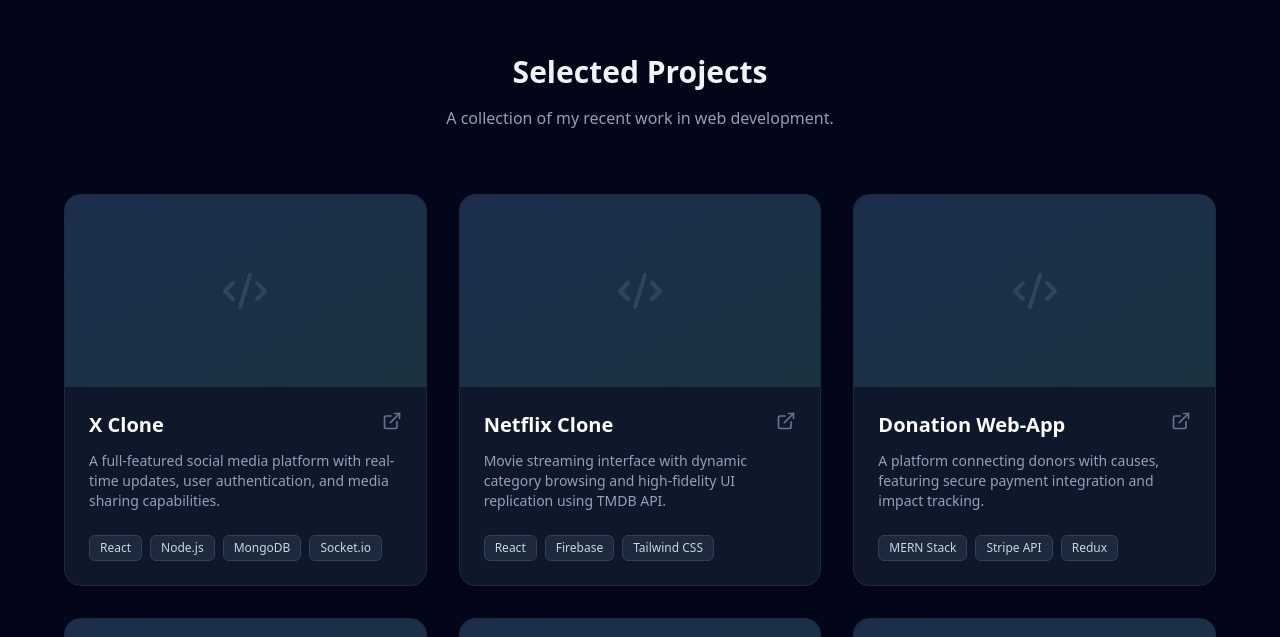
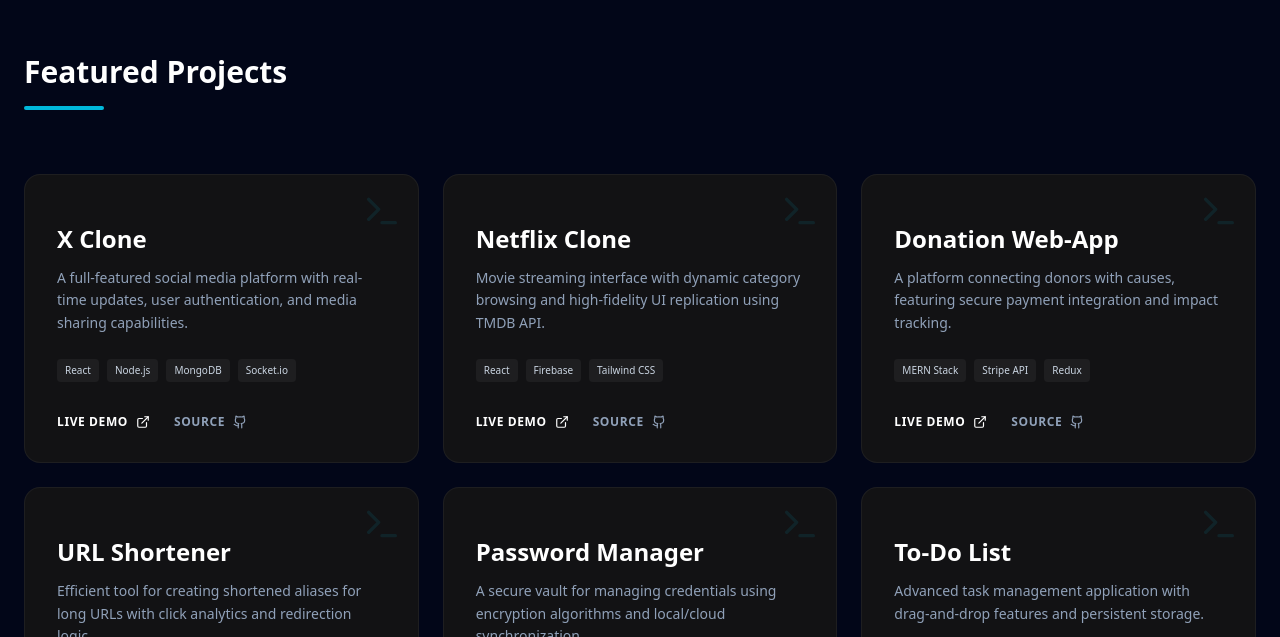
Before and after one commit to YakshJakharia06/Portfolio, a React (Vite) app: page / in a window 1280 px wide. Shown: the part 1143-1780 px from the top of the page. Built offline with nearby package versions, Linux system fonts and the light colour scheme.

Commit message:
Update Project.jsx

```diff
--- a/src/components/Project.jsx
+++ b/src/components/Project.jsx
@@ -1,5 +1,5 @@
 import React from 'react'
-import { ExternalLink,Code2, } from 'lucide-react';
+import { ExternalLink, Terminal, Github } from 'lucide-react';
 
 const Project = () => {
 
@@ -8,78 +8,92 @@
 			title: "X Clone",
 			description: "A full-featured social media platform with real-time updates, user authentication, and media sharing capabilities.",
 			tech: ["React", "Node.js", "MongoDB", "Socket.io"],
-			link: "#"
+			link: "#",
+      		source: "https://github.com/YakshJakharia06"
 		},
 		{
 			title: "Netflix Clone",
 			description: "Movie streaming interface with dynamic category browsing and high-fidelity UI replication using TMDB API.",
 			tech: ["React", "Firebase", "Tailwind CSS"],
-			link: "#"
+			link: "#",
+      		source: "https://github.com/YakshJakharia06"
 		},
 		{
 			title: "Donation Web-App",
 			description: "A platform connecting donors with causes, featuring secure payment integration and impact tracking.",
 			tech: ["MERN Stack", "Stripe API", "Redux"],
-			link: "https://donate-money.vercel.app/"
+			link: "https://donate-money.vercel.app/",
+      		source: "https://github.com/YakshJakharia06"
 		},
 		{
 			title: "URL Shortener",
 			description: "Efficient tool for creating shortened aliases for long URLs with click analytics and redirection logic.",
 			tech: ["Node.js", "Express", "MongoDB", "EJS"],
-			link: "https://url-shortner-delta-indol.vercel.app/"
+			link: "https://url-shortner-delta-indol.vercel.app/",
+      		source: "https://github.com/YakshJakharia06/URL-shortner"
 		},
 		{
 			title: "Password Manager",
 			description: "A secure vault for managing credentials using encryption algorithms and local/cloud synchronization.",
 			tech: ["React", "CryptoJS", "Node.js"],
-			link: "https://password-manager-nu-rose.vercel.app/"
+			link: "https://password-manager-nu-rose.vercel.app/",
+      		source: "https://github.com/YakshJakharia06/Password_Manager"
 		},
 		{
 			title: "To-Do List",
 			description: "Advanced task management application with drag-and-drop features and persistent storage.",
 			tech: ["React", "Context API", "LocalStorage"],
-			link: "https://todo-list-e23442.netlify.app/"
+			link: "https://todo-list-e23442.netlify.app/",
+      		source: "https://github.com/YakshJakharia06/Todo-list"
 		}
 	];
 
 	return (
 		<div>
-			<section id="projects" className="py-24 px-4">
-				<div className="max-w-6xl mx-auto text-center mb-16">
-					<h2 className="text-3xl font-bold mb-4">Selected Projects</h2>
-					<p className="text-slate-400">A collection of my recent work in web development.</p>
+
+      <section id="projects" className="py-24">
+        <div className="max-w-7xl mx-auto px-6">
+          <div className="mb-16">
+            <h2 className="text-3xl font-bold text-white mb-4">Featured Projects</h2>
+            <div className="h-1 w-20 bg-cyan-500 rounded-full"></div>
           </div>
 
-				<div className="max-w-6xl mx-auto grid md:grid-cols-2 lg:grid-cols-3 gap-8">
+          <div className="grid grid-cols-1 md:grid-cols-2 lg:grid-cols-3 gap-6">
             {projects.map((project, idx) => (
-						<div
-							key={idx}
-							className="group bg-slate-900 border border-slate-800 rounded-2xl overflow-hidden hover:border-blue-500/50 transition-all flex flex-col"
-						>
-							<div className="h-48 bg-slate-800 relative overflow-hidden flex items-center justify-center">
-								<div className="absolute inset-0 bg-linear-to-br from-blue-600/20 to-emerald-600/20 group-hover:opacity-100 transition-opacity duration-500 opacity-40"></div>
-								<Code2 size={48} className="text-slate-700 group-hover:text-blue-400 transition-colors duration-500" />
+              <div key={idx} className="group relative bg-[#121214] border border-white/5 rounded-2xl p-8 hover:border-cyan-500/50 transition-all duration-500 hover:-translate-y-2">
+                <div className="absolute top-0 right-0 p-4 opacity-10 group-hover:opacity-100 transition-opacity">
+                  <Terminal className="text-cyan-500" size={40} />
                 </div>
-							<div className="p-6 flex-1 flex flex-col">
-								<div className="flex justify-between items-start mb-3">
-									<h3 className="text-xl font-bold text-white">{project.title}</h3>
-									<a href={project.link} className="text-slate-500 hover:text-blue-400 transition-colors">
-										<ExternalLink size={20} />
-									</a>
-								</div>
-								<p className="text-slate-400 text-sm mb-6 flex-1">
+
+                <span className="text-xs font-bold text-cyan-500 uppercase tracking-widest mb-4 block">
+                  {project.type}
+                </span>
+                <h3 className="text-2xl font-bold text-white mb-3 group-hover:text-cyan-400 transition-colors">
+                  {project.title}
+                </h3>
+                <p className="text-slate-400 text-sm mb-6 leading-relaxed">
                   {project.description}
                 </p>
-								<div className="flex flex-wrap gap-2">
-									{project.tech.map(t => (
-										<span key={t} className="px-2.5 py-1 bg-slate-800 text-slate-300 text-xs rounded-md border border-slate-700">
+
+                <div className="flex flex-wrap gap-2 mb-8">
+                  {project.tech.map((t, i) => (
+                    <span key={i} className="px-2 py-1 bg-white/5 rounded text-[10px] font-medium text-slate-300">
                       {t}
                     </span>
                   ))}
                 </div>
+
+                <div className="flex items-center gap-6 mt-auto">
+                  <a href={project.link} className="flex items-center gap-2 text-xs font-bold text-white hover:text-cyan-400 transition-colors uppercase tracking-wider">
+                    Live Demo <ExternalLink size={14} />
+                  </a>
+                  <a href={project.source} target="_blank" className="flex items-center gap-2 text-xs font-bold text-slate-400 hover:text-white transition-colors uppercase tracking-wider">
+                    Source <Github size={14} />
+                  </a>
                 </div>
               </div>
             ))}
+          </div>
         </div>
       </section>
 		</div>
```
Lines whose indentation alone changed are shown as unchanged.
